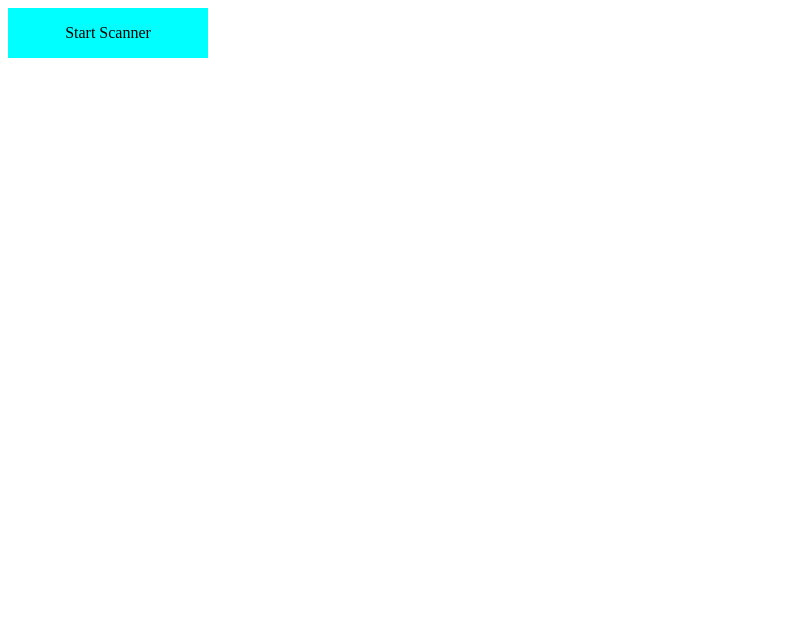
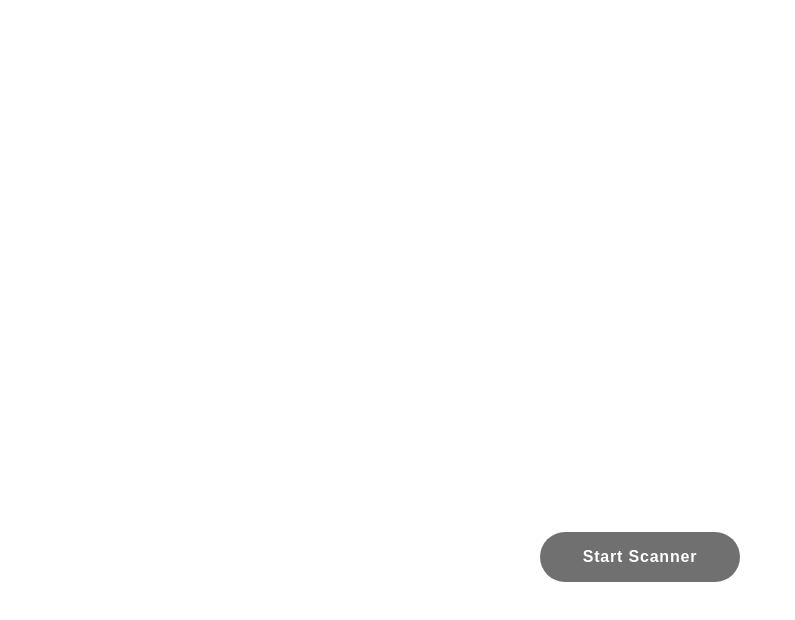
Before and after one commit to hanagongs/barcode-scanner, a React (Create React App) app in the folder app/: page / in a window 1280 px wide. Shown: the top 620 px of the page, without its empty margins (0-795 px from the left). Built offline with nearby package versions, Linux system fonts and the light colour scheme.

Commit message:
clean up

```diff
--- a/app/src/components/Scanner/Button.js
+++ b/app/src/components/Scanner/Button.js
@@ -3,11 +3,22 @@ import styled from 'styled-components';
 const Button = styled.div`
   width: 200px;
   height: 50px;
-  background-color: cyan;
+
   display: flex;
   vertical-align: middle;
   align-items: center;
   justify-content: center;
+  margin: 0 auto;
+
+  letter-spacing: 0.05em;
+  background-color: #707070;
+  color: white;
+  box-shadow: 5px 10px;
+  border-radius: 25px;
+
+  &:active {
+    background-color: black;
+  }
 `;
 
 export default Button;
--- a/app/src/components/Scanner/Scanner.js
+++ b/app/src/components/Scanner/Scanner.js
@@ -1,34 +1,45 @@
 import React from 'react';
-import { connect } from 'react-redux';
 import PropTypes from 'prop-types';
+import styled from 'styled-components';
 import Quagga from 'quagga';
 
 import Button from './Button';
+import './styles.css';
+
+const ScannerWrapper = styled.div`
+  width: 100%;
+  margin-top: 40%;
+  margin-bottom: 20px;
+
+  display: flex;
+  vertical-align: middle;
+  align-items: center;
+  justify-content: center;
+`;
+
+const ButtonWrapper = styled.div`
+  display: block;
+  width: 100%;
+  margin-top: 20px;
+`;
 
 class Scanner extends React.PureComponent {
   constructor(props) {
     super(props);
-    const { barcodeMap } = this.props;
     this.state = { isScannerRunning: false };
-
-    this.startScanner = this.startScanner.bind(this);
-    this.stopScanner = this.stopScanner.bind(this);
     this.initializeScanner = this.initializeScanner.bind(this);
   }
 
-  startScanner() {
-    this.initializeScanner();
-
-    Quagga.start();
-    this.setState({ isScannerRunning: true });
-  }
-
-  stopScanner() {
-    Quagga.stop();
-    this.setState({ isScannerRunning: false });
-  }
-
   initializeScanner() {
+    const barcodeMap = this.props.barcodeMap;
+    const startScanner = () => {
+      Quagga.start();
+      this.setState({ isScannerRunning: true });
+    };
+    const stopScanner = () => {
+      Quagga.stop();
+      this.setState({ isScannerRunning: false });
+    };
     Quagga.init(
       {
         inputStream: {
@@ -61,6 +72,7 @@ class Scanner extends React.PureComponent {
           return;
         }
         console.log('Initialization finished. Ready to start');
+        startScanner();
       }
     );
 
@@ -109,23 +121,27 @@ class Scanner extends React.PureComponent {
     Quagga.onDetected(function(result) {
       const barcode = result.codeResult.code;
       console.log('Barcode detected and processed : [' + barcode + ']');
-      if (barcode in this.barcodeMap) {
+      if (barcode in barcodeMap) {
         console.log(
-          `Found a match: ${barcode} is mapped to ${this.barcodeMap[barcode]}`
+          `Found a match: ${barcode} is mapped to ${barcodeMap[barcode]}`
         );
-        this.stopScanner();
+        stopScanner();
       }
     });
   }
 
   render() {
-    console.log(this.isScannerRunning);
+    const isScannerRunning = this.state.isScannerRunning;
+    console.log(isScannerRunning);
     return (
       <React.Fragment>
-        {this.isScannerRunning ? (
-          <div id="scanner-container" />
-        ) : (
-          <Button onClick={() => this.startScanner()}>Start Scanner</Button>
+        <ScannerWrapper id="scanner-container" />
+        {!isScannerRunning && (
+          <ButtonWrapper>
+            <Button onClick={() => this.initializeScanner()}>
+              Start Scanner
+            </Button>
+          </ButtonWrapper>
         )}
       </React.Fragment>
     );
@@ -133,7 +149,6 @@ class Scanner extends React.PureComponent {
 }
 
 Scanner.propTypes = {
-  isScannerRunning: PropTypes.bool.isRequired,
   barcodeMap: PropTypes.object
 };
 
@@ -141,8 +156,4 @@ Scanner.defaultProps = {
   barcodeMap: {}
 };
 
-const mapStateToProps = state => ({
-  isScannerRunning: state.isScannerRunning || false
-});
-
-export default connect(mapStateToProps, null)(Scanner);
+export default Scanner;
--- a/app/src/components/Scanner/styles.css
+++ b/app/src/components/Scanner/styles.css
@@ -1,5 +1,10 @@
 .drawingBuffer {
-  position: absolute;
-  top: 0;
-  left: 0;
+  width: 100%;
+  margin-top: 40%;
+  margin-bottom: 20px;
+
+  display: flex;
+  vertical-align: middle;
+  align-items: center;
+  justify-content: center;
 }
--- /dev/null
+++ b/app/src/index.css
@@ -0,0 +1,9 @@
+html,
+body {
+  margin: 0;
+  padding: 0;
+}
+
+#root {
+  height: 100vh;
+}
--- a/app/src/index.js
+++ b/app/src/index.js
@@ -4,6 +4,7 @@ import { Provider } from 'react-redux';
 import configureStore from './store';
 
 import App from './App';
+import './index.css';
 import * as serviceWorker from './serviceWorker';
 
 ReactDOM.render(
--- a/app/src/views/MainView.js
+++ b/app/src/views/MainView.js
@@ -1,154 +1,23 @@
 import React from 'react';
 import styled from 'styled-components';
-import Quagga from 'quagga';
 
 import mockData from './mock_data.json';
 import './styles.css';
-import { Scanner } from '../components/Scanner/index.js';
+import { Scanner } from '../components/Scanner';
 
-// var _scannerIsRunning = false;
+const Wrapper = styled.div`
+  width: 100%;
+  height: 100%;
 
-// const startScanner = () => {
-//   Quagga.init(
-//     {
-//       inputStream: {
-//         name: 'Live',
-//         type: 'LiveStream',
-//         target: document.querySelector('#scanner-container'),
-//         constraints: {
-//           width: 480,
-//           height: 320,
-//           facingMode: 'environment'
-//         }
-//       },
-//       decoder: {
-//         readers: [
-//           'code_128_reader',
-//           'ean_reader',
-//           'ean_8_reader',
-//           'code_39_reader',
-//           'code_39_vin_reader',
-//           'codabar_reader',
-//           'upc_reader',
-//           'upc_e_reader',
-//           'i2of5_reader'
-//         ],
-//         debug: {
-//           showCanvas: true,
-//           showPatches: true,
-//           showFoundPatches: true,
-//           showSkeleton: true,
-//           showLabels: true,
-//           showPatchLabels: true,
-//           showRemainingPatchLabels: true,
-//           boxFromPatches: {
-//             showTransformed: true,
-//             showTransformedBox: true,
-//             showBB: true
-//           }
-//         }
-//       }
-//     },
-//     function(err) {
-//       if (err) {
-//         console.log(err);
-//         return;
-//       }
-//       console.log('Initialization finished. Ready to start');
-//       Quagga.start();
-
-//       // Set flag to is running
-//       _scannerIsRunning = true;
-//     }
-//   );
-//   Quagga.onProcessed(function(result) {
-//     var drawingCtx = Quagga.canvas.ctx.overlay,
-//       drawingCanvas = Quagga.canvas.dom.overlay;
-
-//     if (result) {
-//       if (result.boxes) {
-//         drawingCtx.clearRect(
-//           0,
-//           0,
-//           parseInt(drawingCanvas.getAttribute('width')),
-//           parseInt(drawingCanvas.getAttribute('height'))
-//         );
-//         result.boxes
-//           .filter(function(box) {
-//             return box !== result.box;
-//           })
-//           .forEach(function(box) {
-//             Quagga.ImageDebug.drawPath(box, { x: 0, y: 1 }, drawingCtx, {
-//               color: 'green',
-//               lineWidth: 2
-//             });
-//           });
-//       }
-
-//       if (result.box) {
-//         Quagga.ImageDebug.drawPath(result.box, { x: 0, y: 1 }, drawingCtx, {
-//           color: '#00F',
-//           lineWidth: 2
-//         });
-//       }
-
-//       if (result.codeResult && result.codeResult.code) {
-//         Quagga.ImageDebug.drawPath(
-//           result.line,
-//           { x: 'x', y: 'y' },
-//           drawingCtx,
-//           { color: 'red', lineWidth: 3 }
-//         );
-//       }
-//     }
-//   });
-
-//   Quagga.onDetected(function(result) {
-//     const barcode = result.codeResult.code;
-//     console.log('Barcode detected and processed : [' + barcode + ']');
-//     if (barcode in mockData) {
-//       Quagga.stop();
-//       console.log(
-//         `Found a match: ${barcode} is mapped to ${mockData[barcode]}`
-//       );
-//     }
-//   });
-// };
-
-// const Button = styled.div`
-//   width: 200px;
-//   height: 50px;
-//   background-color: cyan;
-//   display: flex;
-//   vertical-align: middle;
-//   align-items: center;
-//   justify-content: center;
-// `;
-
-// const ButtonStop = styled.div`
-//   width: 200px;
-//   height: 50px;
-//   background-color: red;
-//   display: flex;
-//   vertical-align: middle;
-//   align-items: center;
-//   justify-content: center;
-// `;
-
-// const handleClick = () => {
-//   console.log('Clicked');
-//   startScanner();
-// };
+  font-family: Arial;
+  font-weight: bold;
+`;
 
 const MainView = () => {
   return (
-    <Scanner barcodeMap={mockData} />
-    // <React.Fragment>
-    //   <p>Suppp</p>
-    //   <div id="scanner-container" />
-    //   <Button onClick={() => handleClick()}>Start Scanner</Button>
-    //   <ButtonStop onClick={() => Quagga.stop()}>Stop Scanner</ButtonStop>
-    // </React.Fragment>
+    <Wrapper>
+      <Scanner barcodeMap={mockData} />
+    </Wrapper>
   );
 };
 export default MainView;
```
